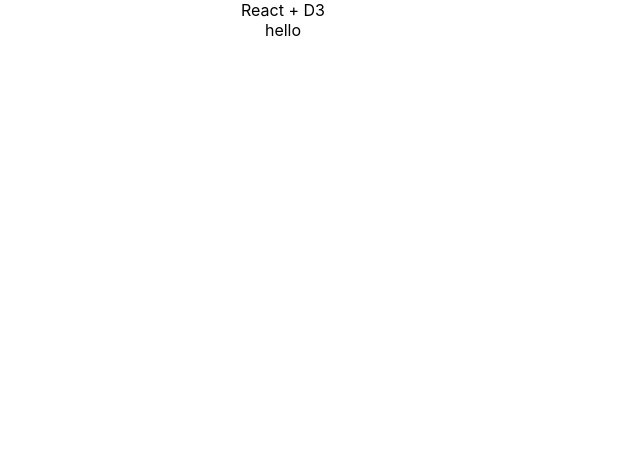
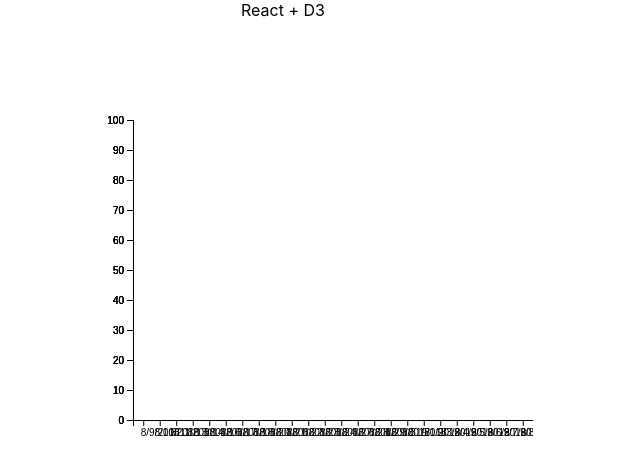
Before and after one commit to hari4125862/reactd3-app, a React (Create React App) app: page / in a window 1280 px wide. Shown: the top 474 px of the page, without its empty margins (357-997 px from the left). Built offline with nearby package versions, Linux system fonts and the light colour scheme.

Commit message:
generated graph layout using d3.js and gave the x-axis labels

```diff
--- a/public/index.html
+++ b/public/index.html
@@ -9,6 +9,8 @@
       manifest.json provides metadata used when your web app is added to the
       homescreen on Android. See https://developers.google.com/web/fundamentals/web-app-manifest/
     -->
+      <script src="https://d3js.org/d3.v5.min.js"></script>
+
     <link rel="manifest" href="%PUBLIC_URL%/manifest.json">
     <!--
       Notice the use of %PUBLIC_URL% in the tags above.
--- a/src/Extract.js
+++ b/src/Extract.js
@@ -2,13 +2,14 @@
 
 import * as d3 from "d3";
 import denny from "./Datasets/denny.csv";
-
+import BarChart from './chart';
 class Extract extends Component {
     constructor(props) {
         super(props);
         this.state={
             data:[],
             final:[],
+            final1:[],
             element:[],
         }
       }
@@ -59,13 +60,21 @@
                 var res = Math.abs(date2 - date1) / 1000;
                 var hours = Math.ceil(res / 3600) % 24;
                 let newelement = scope.state.final;
-                newelement.push({date:value.StartTime,hours:hours})
-                  scope.setState({final: newelement});
+                let newelement1 = scope.state.final1;
+
+                newelement.push(hours)
+                newelement1.push(value.StartTime)
+
+                  scope.setState({final: newelement,
+                                    final1:newelement1}
+                                );
                 },()=>{
                 })
 
             })
             console.log(scope.state.final);
+            console.log(scope.state.final1);
+
 
          }
     )
@@ -74,12 +83,12 @@
   }
   render() {
      return (
-       <div>
-        hello
+
+       <div style={{ height: '80%' }} >
+                <BarChart data={this.state.final} size={[500,500]} data1={this.state.final1}/>
+            </div>
 
 
-
-           </div>
      );
   }
 }
--- /dev/null
+++ b/src/chart.js
@@ -0,0 +1,86 @@
+import React, { Component } from "react";
+ import * as d3 from 'd3';
+import { scaleLinear } from "d3-scale"
+import { max } from"d3-array"
+import { select } from "d3-selection"
+
+    class BarChart extends Component {
+        constructor(props){
+           super(props)
+           this.createBarChart = this.createBarChart.bind(this)
+        }
+        componentDidMount() {
+           this.createBarChart()
+        }
+        componentDidUpdate() {
+           this.createBarChart()
+        }
+        createBarChart() {
+        //    const node = this.node
+        // //    const dataMax = max(this.props.data.hours)
+        //    const yScale = scaleLinear()
+        //       .domain([0, 100])
+        //       .range([0, this.props.size[1]])
+        //       const makeYLines = () => d3.axisLeft()
+        //       .scale(yScale)
+
+        // select(node)
+        //    .selectAll('rect')
+        //    .data(this.props.data)
+        //    .enter()
+        //    .append('rect')
+
+        // select(node)
+        //    .selectAll('rect')
+        //    .data(this.props.data)
+        //    .exit()
+        //    .remove()
+
+        // select(node)
+        //    .selectAll('rect')
+        //    .data(this.props.data)
+        //    .style('fill', '#fe9922')
+        //    .attr('x', (d,i) => i * 25)
+        //    .attr('y', d => this.props.size[1] - yScale(d))
+        //    .attr('height', d => yScale(d))
+        //    .attr('width', 25)
+
+        const svg = d3.select('svg');
+
+        const margin = 100;
+        const width = 700 - 2 * margin;
+        const height = 500 - 2 * margin;
+
+        const chart = svg.append('g')
+          .attr('transform', `translate(${margin}, ${margin})`);
+
+        const xScale = d3.scaleBand()
+          .range([0, width])
+          .domain(this.props.data1.map((s) => s))
+          .padding(0.3)
+
+        const yScale = d3.scaleLinear()
+          .range([height, 0])
+          .domain([0, 100]);
+
+
+
+        const makeYLines = () => d3.axisLeft()
+          .scale(yScale)
+
+        chart.append('g')
+          .attr('transform', `translate(0, ${height})`)
+          .call(d3.axisBottom(xScale));
+
+        chart.append('g')
+          .call(d3.axisLeft(yScale));
+
+
+        }
+     render() {
+           return <svg ref={node => this.node = node}
+           width={500} height={500}>
+           </svg>
+        }
+     }
+     export default BarChart;
```
